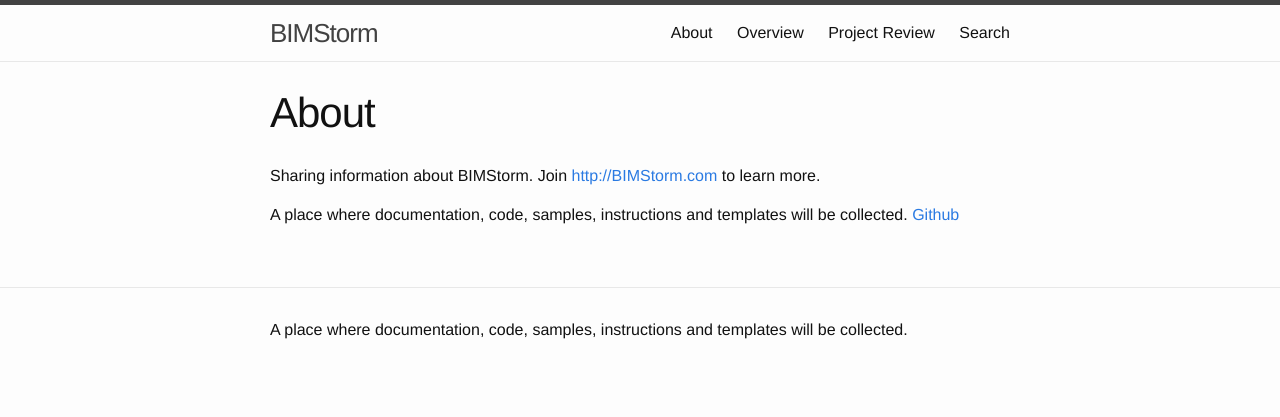
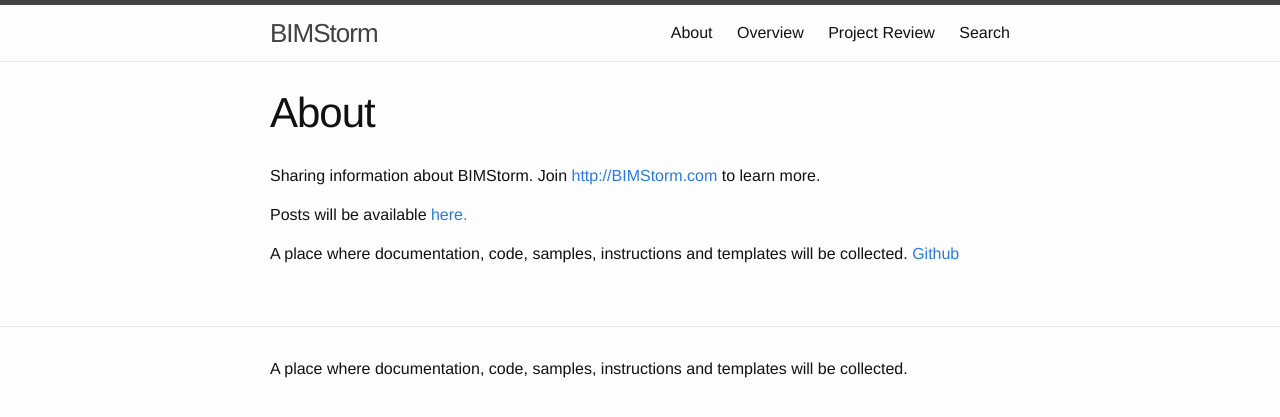
Before and after one commit to buildingSMARTalliance/BIMStorm, a Jekyll site: the page built from _pages/01_abouit.md, in a window 1280 px wide. Shown: the top 417 px of the page. Built offline with Jekyll 4.4.1, drawn with Linux system fonts in a browser that asks for light colours.

Commit message:
Update 01_abouit.md

```diff
--- a/_pages/01_abouit.md
+++ b/_pages/01_abouit.md
@@ -8,4 +8,6 @@
 Sharing information about BIMStorm.
 Join [http://BIMStorm.com](http://BIMStorm.com) to learn more.
 
+Posts will be available [here.](https://buildingsmartalliance.github.io/BIMStorm/)
+
 A place where documentation, code, samples, instructions and templates will be collected. [Github](https://github.com/thomas-dalbert/BIM)
```
